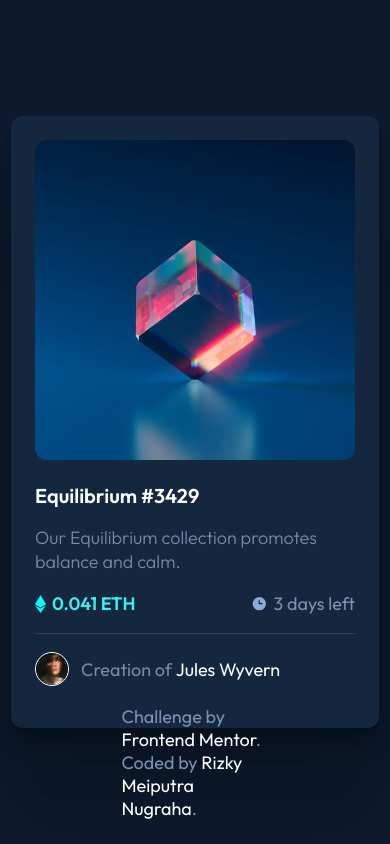
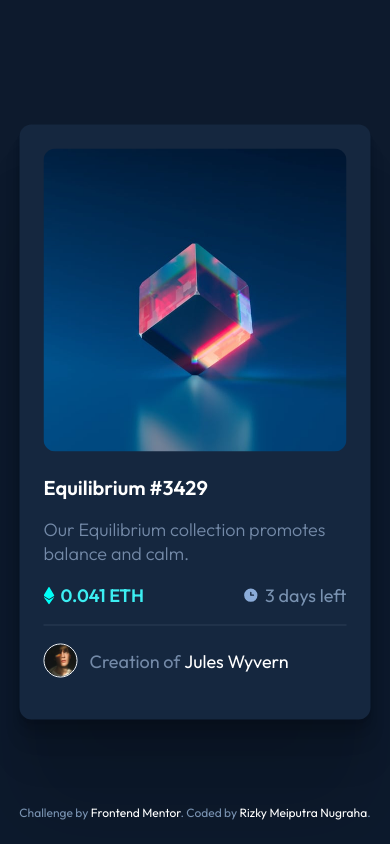
Before and after one commit to rizkymeiputra/fementor-nft, a plain HTML site: page index.html in a window 390 px wide. Drawn offline with Linux system fonts and the light colour scheme.

Commit message:
Add mobile layout

```diff
--- a/index.html
+++ b/index.html
@@ -22,6 +22,7 @@
     <title>Frontend Mentor | NFT preview card component</title>
   </head>
   <body>
+    <main class="main-container">
       <div class="card">
         <img src="./images/image-equilibrium.jpg" alt="" class="card__image" />
         <div class="card__info">
@@ -47,6 +48,7 @@
           </span>
         </div>
       </div>
+    </main>
 
     <div class="attribution">
       Challenge by
--- a/styles/styles.css
+++ b/styles/styles.css
@@ -2,6 +2,8 @@ body {
   background-color: #0d1a2d;
   font-size: 18px;
   font-family: "Outfit", sans-serif;
+  margin: 0;
+  padding: 0;
 }
 
 a {
@@ -103,6 +105,19 @@ a:hover {
   bottom: 0px;
   left: 50%;
   transform: translateX(-50%);
-  padding: 24px;
+  padding: 24px 0;
   color: #7992b1;
+  text-align: center;
+  width: 100%;
 }
+
+@media (max-width: 575.98px) {
+  .card {
+    width: 90%;
+    box-sizing: border-box;
+  }
+
+  .attribution {
+    font-size: 12px;
+  }
+}
```
Lines whose indentation alone changed are shown as unchanged.
